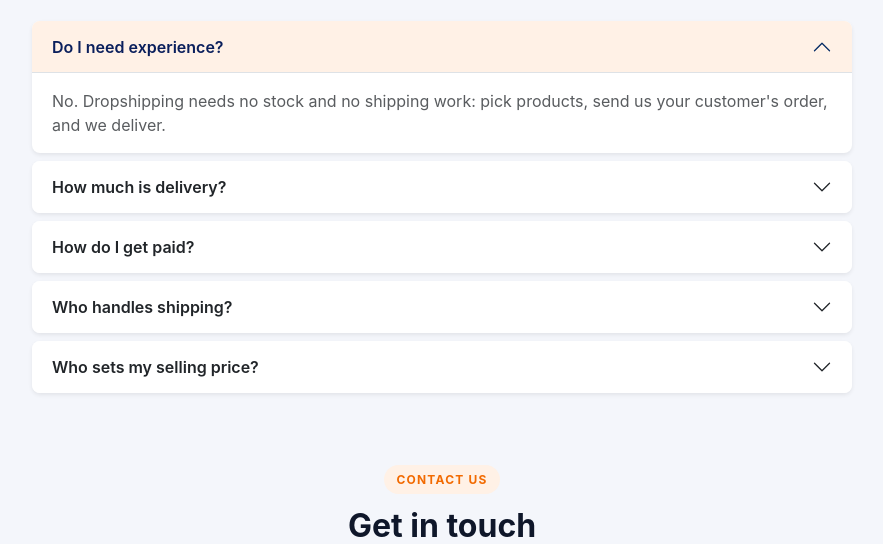
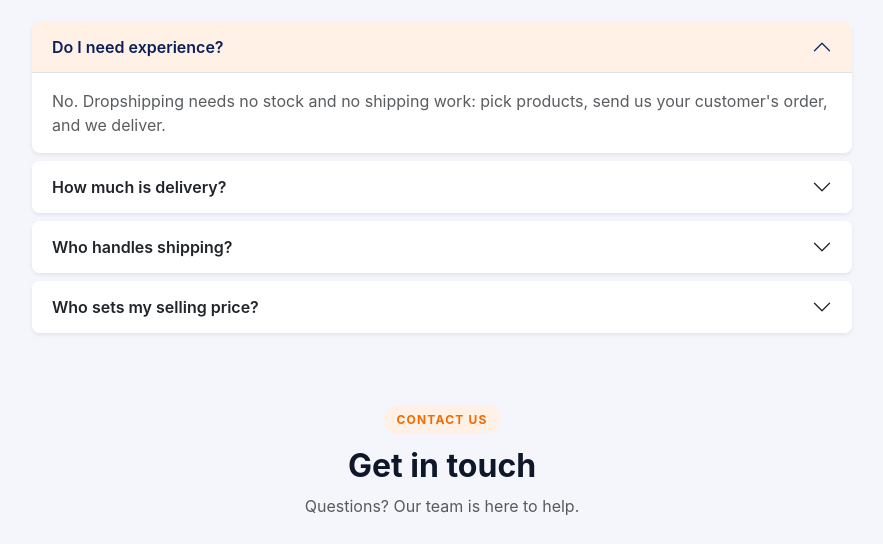
Before and after one commit to Mastermohamedsaleh/Catalog2, a Laravel app: page / in a window 1280 px wide. Shown: the part 2955-3499 px from the top of the page, without its empty margins (198-1081 px from the left). Run offline with Laravel 12, Linux system fonts and the light colour scheme; data that the repository does not hold is empty.

Commit message:
first commit

```diff
--- a/resources/views/welcome.blade.php
+++ b/resources/views/welcome.blade.php
@@ -182,7 +182,7 @@
       @foreach([
         ['Do I need experience?', "No. Dropshipping needs no stock and no shipping work: pick products, send us your customer's order, and we deliver."],
         ['How much is delivery?', 'A flat ' . number_format(config('shop.delivery_fee'), 0) . ' ' . config('shop.currency') . ' per delivery, charged to the customer on top of the product price. If the same customer orders several items to the same address within 24 hours, the fee is charged once. It is separate from the product price and is not part of your profit.'],
-        ['How do I get paid?', 'In EGP, 3 times a month: the 1st, 10th and 20th.'],
+
         ['Who handles shipping?', 'Our shipping partner, delivering the next day.'],
         ['Who sets my selling price?', 'You add your margin, and we recommend the best price for each product.'],
       ] as $i => [$q, $a])
```
